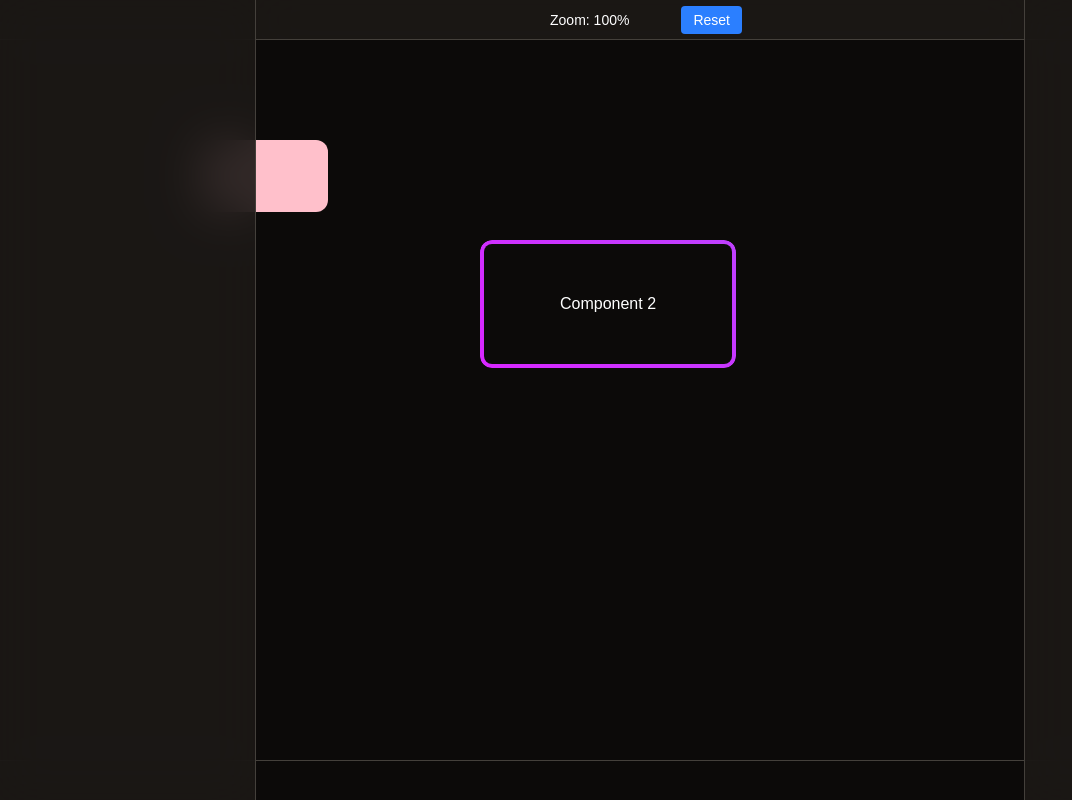
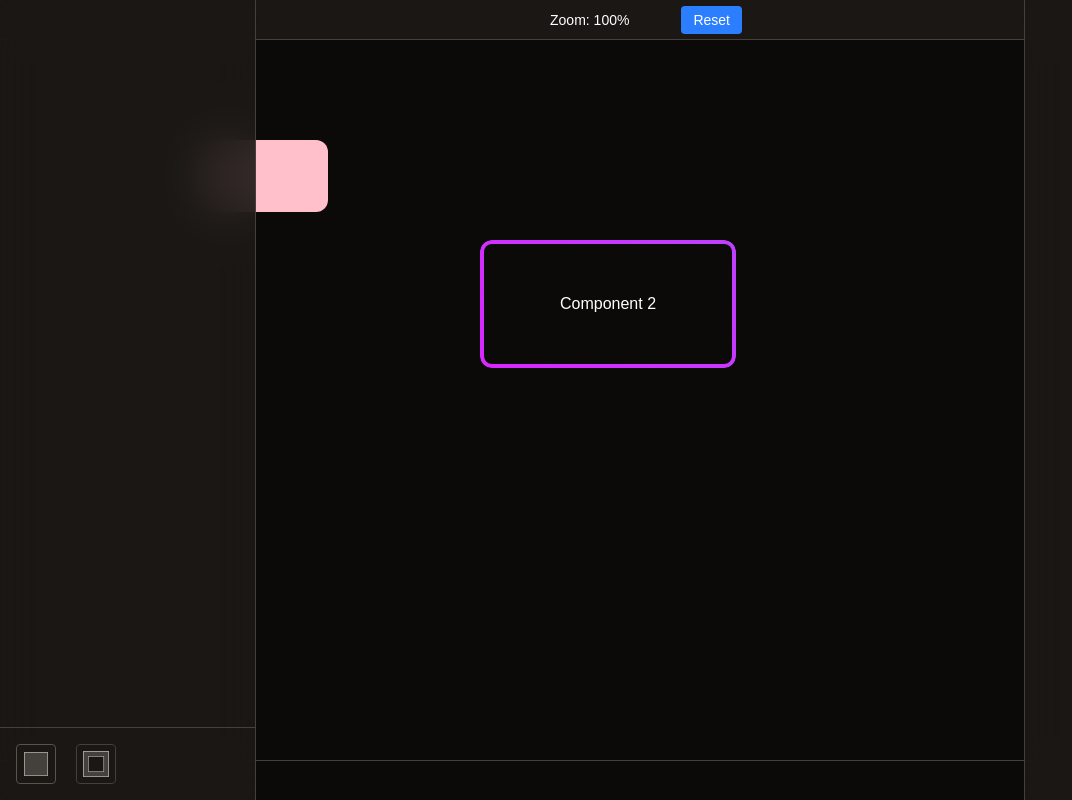
Before and after one commit to flo-olhn/scene-lab-app, a Next.js app in the folder frontend/: page /editor in a window 1280 px wide. Shown: the whole page, without its empty margins (0-1072 px from the left). Built offline with nearby package versions, Linux system fonts and the light colour scheme.

Commit message:
Added elements toolbox on leftpanel

```diff
--- a/frontend/src/features/scene-editor/components/LeftPanel.tsx
+++ b/frontend/src/features/scene-editor/components/LeftPanel.tsx
@@ -1,7 +1,33 @@
 import React from 'react';
+import Image from "next/image";
 
 export const LeftPanel: React.FC = () => {
   return (
-    <div className="absolute top-0 left-0 w-64  h-full flex justify-between items-center bg-stone-900/90 border-r border-stone-700 text-white backdrop-blur-xl"></div>
+    <div className="absolute top-0 left-0 w-64 h-full flex flex-col bg-stone-900/90 border-r border-stone-700 text-white backdrop-blur-xl">
+      {/* Elements */}
+      <div className={"w-full h-full"}>
+      </div>
+      {/* Toolbox */}
+      <div className={"w-full h-fit grid grid-cols-4 gap-4 p-4 border-t-1 border-stone-700 place-content-between"}>
+        <div className={"w-10 h-10 border flex items-center justify-center rounded border-stone-600 hover:bg-stone-700 hover:cursor-pointer"}>
+          <Image
+            src="/icons/Rectangle.png"
+            width={24}
+            height={24}
+            alt="Rectangle"
+            priority
+            />
+        </div>
+        <div className={"w-10 h-10 border flex items-center justify-center rounded border-stone-700 hover:bg-stone-700 hover:cursor-pointer"}>
+          <Image
+            src="/icons/Frame.png"
+            width={26}
+            height={26}
+            alt="Rectangle"
+            priority
+          />
+        </div>
+      </div>
+    </div>
   );
 };
```
Also changed, not shown: frontend/public/icons/Frame.png (added), frontend/public/icons/Rectangle.png (added), frontend/src/features/scene-editor/components/Canvas.tsx (indentation only).
